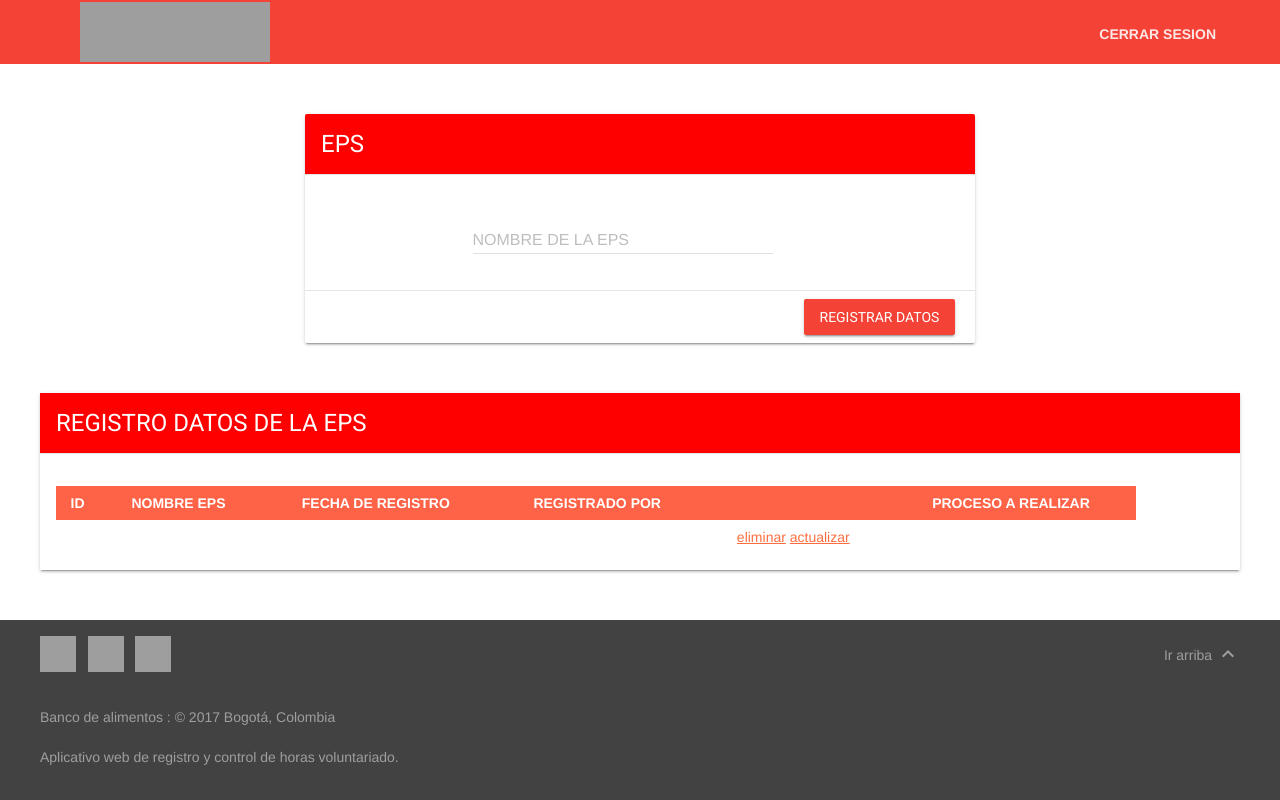
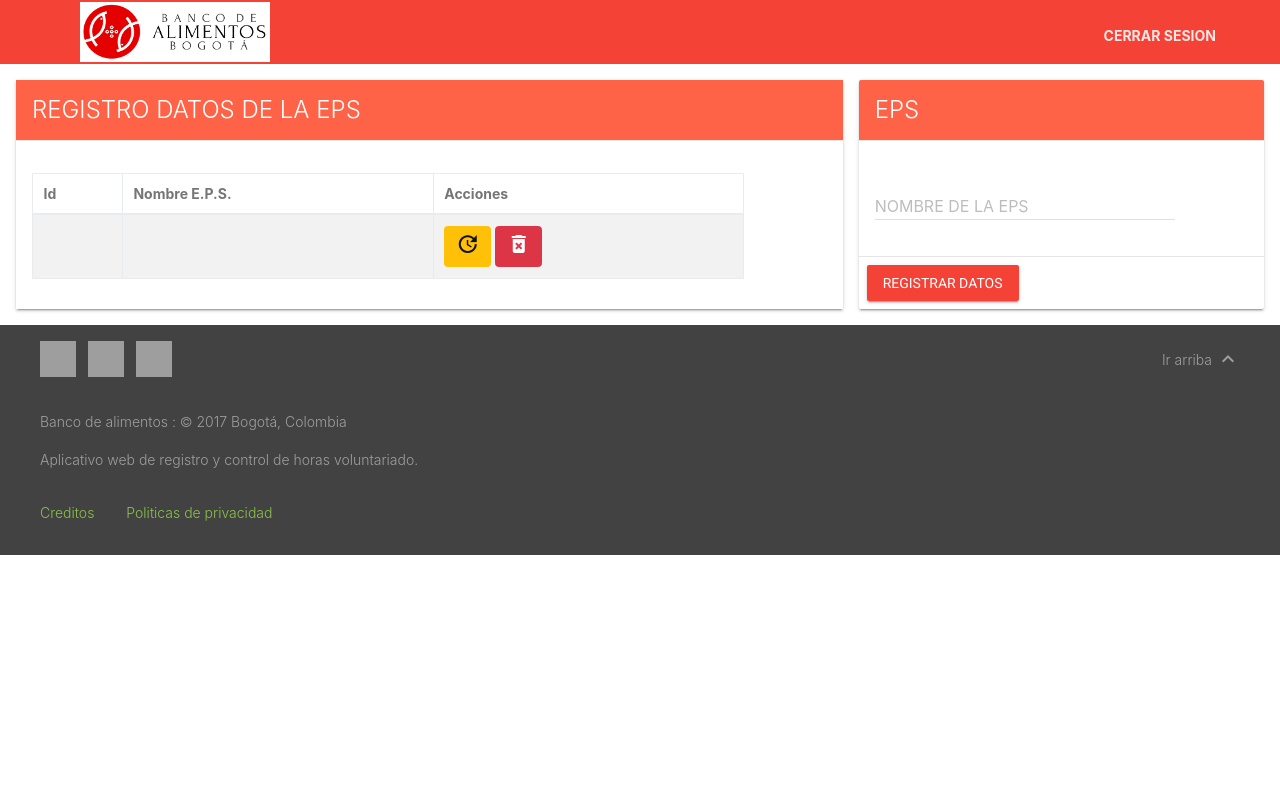
Before and after one commit to pi-controltime/controltime, a CodeIgniter app: page /controltime/index.php/eps/index in a window 1280 px wide. Run offline with CodeIgniter, Linux system fonts and the light colour scheme; tables that the repository leaves empty or names only in its code hold one stand-in row (values such as "Sample post"); data that the repository does not hold is empty; some libraries are stand-ins or nearby versions; grey boxes are pictures that could not be loaded.

Commit message:
se realiza la eliminacion de htaccess para que nos deje visualizar  las imagenes de la pagina y adicionalmente se realiza la configuracion de las pantallas por medio de tarjetas para la organizacion de las visualizaciones. Adicionalmente se establece un formato para todas las pantallas

```diff
--- a/application/config/config.php
+++ b/application/config/config.php
@@ -35,7 +35,7 @@
 | variable so that it is blank.
 |
 */
-$config['index_page'] = '';
+$config['index_page'] = 'index.php';
 
 /*
 |--------------------------------------------------------------------------
--- a/application/models/eps_model.php
+++ b/application/models/eps_model.php
@@ -36,8 +36,8 @@
 
 	function obtenerdatos ($EPS_CODIGO){
 		$this->db->where('EPS_CODIGO',$EPS_CODIGO);
-		$this->db->get('eps');
-		echo "<script>alert('Los datos han sido editados.');</script>";
-		redirect('eps', 'refresh');
+		$visual=$this->db->get('eps');
+
+
 	}
 }
--- a/application/views/eps_view.php
+++ b/application/views/eps_view.php
@@ -5,75 +5,84 @@
 
 		<style>
 		.demo-card-wide.mdl-card {
-		  width: 670px;
+		  width: 100%;
 		}
 		.demo-card-wide > .mdl-card__title {
 		  height: 60px;
 		  color: white;
-		  background: red;
+		  background: tomato;
 		}
 		.demo-card-wide > .mdl-card__menu {
 		  color: #fff;
 		}
-		.ba-center{
-			width: 200px;
-			margin-top: 50px;
-			margin-bottom: 50px;
-			margin-left: auto;
-			margin-right: auto;
-		}
 
-		.mdl-card__supporting-text{
-			text-align: center;
-		}
+
 
 		.ba-align-right{
-			margin-left: 75%;
+
 		}
 /*SE CREA NUEVO FORMATO PARA LA TABLA QUE SE VA A CREAR ESTILO  FORMULARIO*/
 		.demo-card-wide.mdl-card1 {
-		  width: 1200px;
-		}
-/*creacion de caracteres y especificaciones para datos de la tabla*/
-table {
-    border-collapse: collapse;
 		  width: 100%;
 		}
 
-th, td {
-    text-align: center;
-    padding: 8px;
-}
-
-tr:nth-child(even){background-color: #f2f2f2}
-
-th {
-    background-color: tomato;
-    color: white;
-
-/*decripcion o especificacion de los colores de los botones*/
-button {
-    background-color: #tomato; /*  */
-    border: none;
-    color: white;
-    padding: 15px 32px;
-    text-align: center;
-    text-decoration: none;
-    display: inline-block;
-    font-size: 16px;
-    margin: 4px 2px;
-    cursor: pointer;
-    -webkit-transition-duration: 0.4s; /* Safari */
-    transition-duration: 0.4s;
-}
-
-button2:hover {
-    box-shadow: 0 12px 16px 0 rgba(0,0,0,0.24),0 17px 50px 0 rgba(0,0,0,0.19);
-}
 
 	</style>
 
+	<div class="mdl-grid">
+		<div class="mdl-cell mdl-cell--8-col mdl-cell--6-col-table">
+
+			<div class="demo-card-wide mdl-card1 mdl-shadow--2dp ">
+
+				  <div class="mdl-card__title">
+				    <h2 class="mdl-card__title-text">REGISTRO DATOS DE LA EPS</h2>
+				  </div>
+				  <div class="mdl-card__actions mdl-card--border"></div>
+				<div class="mdl-card__supporting-text">
+
+					<table class="table table-striped table-bordered table-responsive-lg">
+						<thead>
+							<tr>
+								<th>Id</th>
+								<th>Nombre E.P.S.</th>
+								<th> Acciones </th>
+
+							</tr>
+						</thead>
+
+						<tbody>
+								<?php foreach($todaseps-> result () as $eps):?>
+										<tr>
+											<td> <?php echo $eps->EPS_CODIGO ; ?> </td>
+											<td> <?php echo $eps->EPS_DESCRIPCION ; ?> </td>
+											<td hidden><?php $rutaeliminar=base_url()."index.php/eps/eliminar/".$eps->EPS_CODIGO ?></td>
+											<td hidden><?php $rutaeditar=base_url()."index.php/eps/editar/".$eps->EPS_CODIGO ?></td>
+											<td>
+												<a href="<?php echo $rutaeditar ?>" class="btn btn-warning">
+													<i class="material-icons">update</i>
+												</a>
+												<a href="<?php echo $rutaeliminar ?>" class="btn btn-danger">
+													<i class="material-icons">delete_forever</i>
+												</a>
+
+											</td>
+
+										</tr>
+								<?php endforeach; ?>
+
+						</tbody>
+
+					</table>
+				</div>
+
+			</div>
+		</div>
+
+
+		<div class="mdl-cell mdl-cell--4-col mdl-cell--2-col-table">
+
 		 			<div class="demo-card-wide mdl-card mdl-shadow--2dp ba-center">
+
 
 				  <div class="mdl-card__title">
 				    <h2 class="mdl-card__title-text">EPS</h2>
@@ -100,51 +109,13 @@
 				  </div>
 				</div>
 
-</form>
-<div class="demo-card-wide mdl-card1 mdl-shadow--2dp ba-center">
-
-		  <div class="mdl-card__title">
-		    <h2 class="mdl-card__title-text">REGISTRO DATOS DE LA EPS</h2>
 		</div>
-		  <div class="mdl-card__actions mdl-card--border"></div>
-		  <div class="mdl-card__supporting-text">
-
-	<table>
-		<thead>
-			<tr>
-				<th>ID</th>
-				<th>NOMBRE EPS</th>
-				<th>FECHA DE REGISTRO</th>
-				<th>REGISTRADO POR</th>
-				<th>  </th>
-				<th> PROCESO A REALIZAR </th>
-
-			</tr>
-		</thead>
-
-		<tbody>
-				<?php foreach($todaseps-> result () as $eps):?>
-						<tr>
-							<td> <?php echo $eps->EPS_CODIGO ; ?> </td>
-							<td> <?php echo $eps->EPS_DESCRIPCION ; ?> </td>
-							<td> <?php echo $eps->EPS_FECHAREGISTRO ; ?> </td>
-							<td> <?php echo $eps->EPS_REGISTRADOPOR ; ?> </td>
-							<td hidden><?php $ruta=base_url()."eps/eliminar/".$eps->EPS_CODIGO ?></td>
-							<td hidden><?php $ruta=base_url()."eps/editar/".$eps->EPS_CODIGO ?></td>
-							<td>
-								<a href="<?php echo $ruta ?>">eliminar</a>
-								<a href="<?php echo $ruta ?>">actualizar</a>
-
-							</td>
-
-						</tr>
-				<?php endforeach; ?>
-
-		</tbody>
-
-	</table>
-
 	</div>
 
+</form>
 
-		 </div>
+
+<script src="https://code.getmdl.io/1.3.0/material.min.js"></script>
+<script src="https://code.jquery.com/jquery-3.2.1.slim.min.js" integrity="sha384-KJ3o2DKtIkvYIK3UENzmM7KCkRr/rE9/Qpg6aAZGJwFDMVNA/GpGFF93hXpG5KkN" crossorigin="anonymous"></script>
+<script src="https://cdnjs.cloudflare.com/ajax/libs/popper.js/1.12.3/umd/popper.min.js" integrity="sha384-vFJXuSJphROIrBnz7yo7oB41mKfc8JzQZiCq4NCceLEaO4IHwicKwpJf9c9IpFgh" crossorigin="anonymous"></script>
+<script src="https://maxcdn.bootstrapcdn.com/bootstrap/4.0.0-beta.2/js/bootstrap.min.js" integrity="sha384-alpBpkh1PFOepccYVYDB4do5UnbKysX5WZXm3XxPqe5iKTfUKjNkCk9SaVuEZflJ" crossorigin="anonymous"></script>
--- a/application/views/templates/header1.php
+++ b/application/views/templates/header1.php
@@ -12,6 +12,9 @@
     <link rel="stylesheet" href="https://fonts.googleapis.com/css?family=Roboto:regular,bold,italic,thin,light,bolditalic,black,medium&amp;lang=en">
     <link rel="stylesheet" href="https://fonts.googleapis.com/icon?family=Material+Icons">
     <link rel="stylesheet" href="https://code.getmdl.io/1.3.0/material.red-deep_orange.min.css" />
+
+    <link rel="stylesheet" href="https://maxcdn.bootstrapcdn.com/bootstrap/4.0.0-beta.2/css/bootstrap.min.css" integrity="sha384-PsH8R72JQ3SOdhVi3uxftmaW6Vc51MKb0q5P2rRUpPvrszuE4W1povHYgTpBfshb" crossorigin="anonymous">
+
     <!--<link rel="stylesheet" href="https://code.getmdl.io/1.3.0/material.min.css">-->
     <link rel="stylesheet" href="<?php echo base_url (); ?>tools/css/styles.css">
     <style>
@@ -32,9 +35,9 @@
 
   	  <div class="android-header mdl-layout__header mdl-layout__header--waterfall">
   	    <div class="mdl-layout__header-row">
-  	      <span class="android-title mdl-layout-title">
-  	        <img class="android-logo-image" src="<?php echo base_url();?>tools/img/logo.png" style="width: 190px;height: 60px; background: white;">
-  	      </span>
+          <span class="mdl-layout-title">
+            <img class="android-logo-image" src="<?php echo base_url();?>tools/images/logo.png" style="width: 190px;height: 60px; background: white;">
+          </span>
   	      <!-- Add spacer, to align navigation to the right in desktop -->
   	      <div class="android-header-spacer mdl-layout-spacer"></div>
 
@@ -55,7 +58,6 @@
   	    </div>
   	  </div>
 
-<!--
       <div class="android-drawer mdl-layout__drawer">
         <nav class="mdl-navigation">
           <a class="mdl-navigation__link" href="">EPS</a>
@@ -65,4 +67,3 @@
           <a class="mdl-navigation__link" href="">SUBAREAS</a>
         </nav>
       </div>
---!>
```
Also changed, not shown: .htaccess (deleted). Lines whose indentation alone changed are shown as unchanged.
